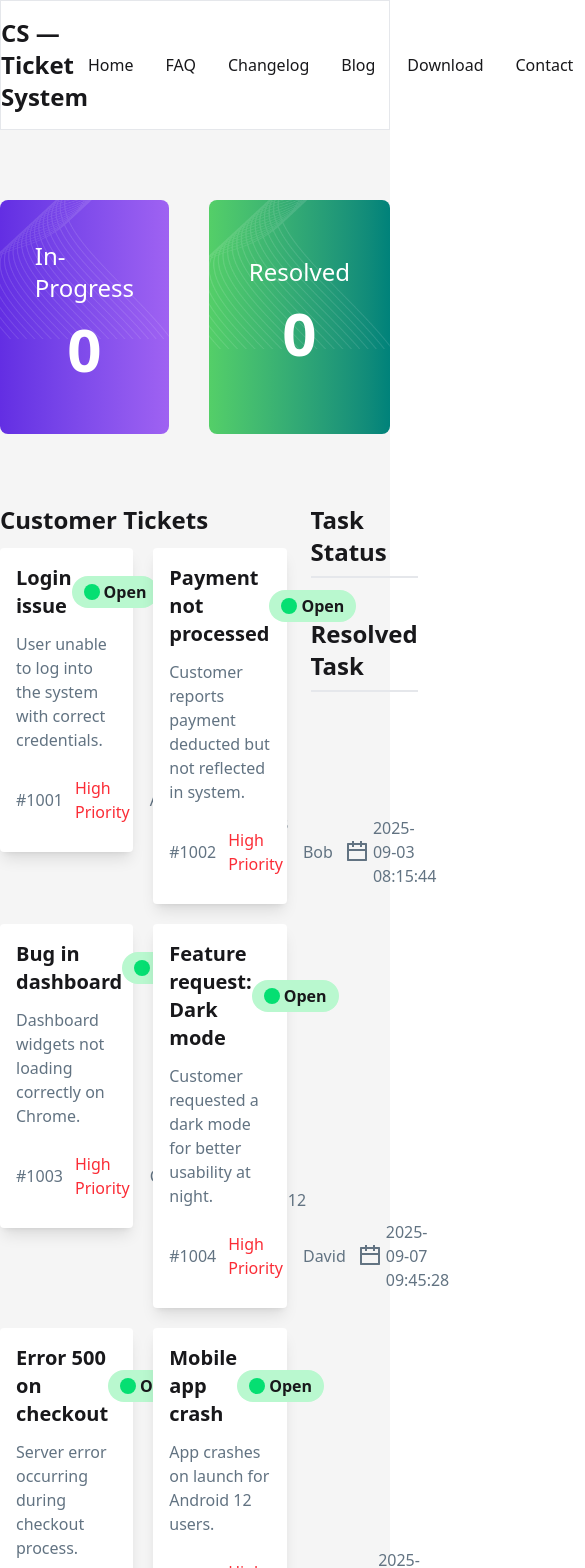
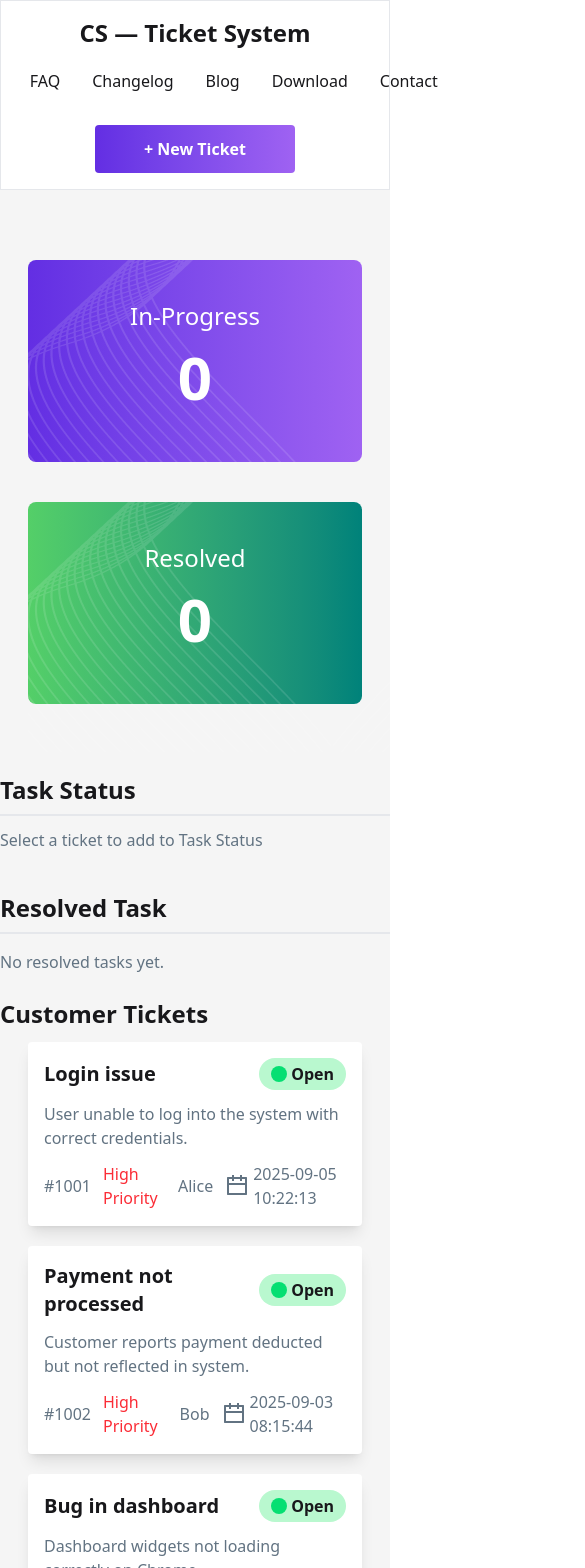
Before and after one commit to Sultanmia22/customer-support-zone, a React (Vite) app: page / in a window 390 px wide. Shown: the top 1568 px of the page, 585 px wide, since content can reach past the window. Built offline with nearby package versions, Linux system fonts and the light colour scheme.

Commit message:
added mobile  responsive layout

```diff
--- a/src/Components/Card.jsx
+++ b/src/Components/Card.jsx
@@ -1,38 +1,58 @@
-import React, { useState } from 'react';
-import celanderImg from '../assets/ri_calendar-line.png'
-import { toast } from 'react-toastify';
+import React, { useState } from "react";
+import celanderImg from "../assets/ri_calendar-line.png";
+import { toast } from "react-toastify";
 
-const Card = ({data,handleData}) => {
-     const [statuses,setStutas] = useState(false)
+const Card = ({ data, handleData, handleTaskInfo }) => {
+  const [statuses, setStutas] = useState(false);
 
   const handlegetData = (data) => {
-    setStutas(true)
-    toast(' In Progress ')
-    handleData(data)
-
-   }
+    setStutas(true);
+    toast(" In Progress ");
+    handleData(data);
+    handleTaskInfo(true);
+  };
   return (
     <div>
-             <div onClick={()=> handlegetData(data)} className=' rounded-sm p-4 bg-white shadow-lg'>
-
-            <div className='flex justify-between items-center'>
+      <div
+        onClick={() => handlegetData(data)}
+        className=" rounded-sm p-4 bg-white shadow-lg mx-7 md:mx-0 "
+      >
+        <div className="flex justify-between items-center">
           <h2 className={`text-xl font-semibold `}> {data.title} </h2>
-                <div className={`flex items-center gap-1 ${statuses == false ? 'bg-green-200' : 'bg-yellow-100'} px-3 py-1 rounded-full`}>
-                    <div className={`w-4 h-4 ${statuses == false ? 'bg-green-400' : 'bg-amber-300'} rounded-full`}></div>
-                    <h2 className={`font-semibold`}> {statuses ? 'In Progress' : data.status} </h2>
+          <div
+            className={`flex items-center gap-1 ${
+              statuses == false ? "bg-green-200" : "bg-yellow-100"
+            } px-3 py-1 rounded-full`}
+          >
+            <div
+              className={`w-4 h-4 ${
+                statuses == false ? "bg-green-400" : "bg-amber-300"
+              } rounded-full`}
+            ></div>
+            <h2 className={`font-semibold`}>
+              {" "}
+              {statuses ? "In Progress" : data.status}{" "}
+            </h2>
           </div>
         </div>
 
-            <p className='my-3 text-[#627382]'> {data.description} </p>
+        <p className="my-3 text-[#627382]"> {data.description} </p>
 
-            <div className='flex justify-between items-center gap-5'>
-                <div className='flex items-center gap-3 text-[#627382]'>
+        <div className="flex justify-between items-center gap-5">
+          <div className="flex items-center gap-3 text-[#627382]">
             <p> #{data.id} </p>
-                    <h2 className={`${statuses == false ? 'text-red-500' : 'text-amber-400'}`} >  {statuses ? 'Medium' : data.priority}  </h2>
+            <h2
+              className={`${
+                statuses == false ? "text-red-500" : "text-amber-400"
+              }`}
+            >
+              {" "}
+              {statuses ? "Medium" : data.priority}{" "}
+            </h2>
           </div>
-                <div className='flex items-center gap-3 text-[#627382]'>
+          <div className="flex items-center gap-3 text-[#627382]">
             <h2> {data.customer} </h2>
-                    <div className='flex items-center gap-1'>
+            <div className="flex items-center gap-1">
               <img src={celanderImg} alt="" />
               {data.createdAt}
             </div>
--- a/src/Components/Countbox.jsx
+++ b/src/Components/Countbox.jsx
@@ -6,8 +6,8 @@ const Countbox = ({clickedData,resolve}) => {
   const clickData = clickedData
 
   return (
-    <div className="max-w-[1440px] mx-auto flex gap-10 my-[70px] ">
-      <div className=" relative flex-1 flex justify-center items-center  flex-col p-10 bg-gradient-to-r from-[#632EE3] to-[#9F62F2] text-white rounded-lg overflow-hidden">
+    <div className="max-w-[1440px] mx-auto flex md:flex-row flex-col gap-10 my-[70px]  ">
+      <div className=" relative flex-1 flex justify-center items-center  flex-col p-10 bg-gradient-to-r from-[#632EE3] to-[#9F62F2] text-white rounded-lg overflow-hidden mx-7 md:mx-0">
 
         <div className=" flex justify-between absolute top-0  h-auto ">
           <img src={bgImg1} alt="vector"  />
@@ -18,7 +18,7 @@ const Countbox = ({clickedData,resolve}) => {
         <span className="text-[60px] font-semibold "> {clickData.length} </span>
       </div>
 
-      <div className=" relative flex-1 flex justify-center items-center  flex-col p-10 bg-gradient-to-r from-[#54CF68] to-[#00827A] text-white rounded-lg ">
+      <div className=" relative flex-1 flex justify-center items-center  flex-col p-10 bg-gradient-to-r from-[#54CF68] to-[#00827A] text-white rounded-lg mx-7 md:mx-0 ">
 
         <div className=" flex justify-between absolute top-0  h-auto ">
           <img src={bgImg1} alt="vector"  />
--- a/src/Components/IssueCard.jsx
+++ b/src/Components/IssueCard.jsx
@@ -1,6 +1,6 @@
 
 import Card from './Card';
-const IssueCard = ({currentData,handleData}) => {
+const IssueCard = ({currentData,handleData , handleTaskInfo}) => {
 
 
 
@@ -11,13 +11,13 @@ const IssueCard = ({currentData,handleData}) => {
 
         <div>
             <h1 className='text-2xl font-semibold mb-3 '>Customer Tickets</h1>
-           <div  className='grid grid-cols-2 gap-5'>
+           <div  className='grid md:grid-cols-2 grid-cols-1 gap-5'>
              {
               currentData.map( data => <Card
                 key={data.id}
                 data={data}
                 handleData={handleData}
-
+               handleTaskInfo={handleTaskInfo}
                 ></Card> )
             }
            </div>
--- a/src/Components/IssueManagement.jsx
+++ b/src/Components/IssueManagement.jsx
@@ -36,10 +36,17 @@ const handleRemove = (removeData) => {
 //! Remove card function
 
 const handleCard = (cardData) => {
-   const filterData = currentData.filter( filterItem => filterItem.customer !== cardData.customer )
+   const filterData = currentData.filter( filterItem => filterItem.id !== cardData.id )
    setCurrentData(filterData)
 }
 
+//! Task info
+
+const [infoSta,setInfoSta] = useState(false)
+
+const handleTaskInfo = (sta) => {
+   setInfoSta(sta)
+}
 
   return (
     <div className=" max-w-[1440px] mx-auto ">
@@ -49,18 +56,18 @@ const handleCard = (cardData) => {
       ></Countbox>
 
 
-      <div className="grid grid-cols-12 gap-6 mb-[80px]">
+      <div className="grid md:grid-cols-12 gap-6 mb-[80px]">
 
-      <div className=" grid col-span-9">
+      <div className=" grid md:col-span-9 order-2">
            <IssueCard
           currentData={currentData}
           handleData={handleData}
           resolve={resolve}
-
+          handleTaskInfo={handleTaskInfo}
           ></IssueCard>
       </div>
 
-        <div className=" grid col-span-3 ">
+        <div className=" grid md:col-span-3 order-1 ">
 
           <IssueTask
            clickedData={clickedData}
@@ -68,6 +75,8 @@ const handleCard = (cardData) => {
            resolve={resolve}
            handleRemove={handleRemove}
           handleCard={handleCard}
+          infoSta={infoSta}
+
           ></IssueTask>
         </div>
 
--- a/src/Components/IssueTask.jsx
+++ b/src/Components/IssueTask.jsx
@@ -1,23 +1,31 @@
-import React from 'react';
+
 import TaskCard from './TaskCard';
 import ResolveCard from './ResolveCard';
+import { useState } from 'react';
 
-const IssueTask = ({clickedData,handleResolveData,resolve,handleRemove,handleCard}) => {
+const IssueTask = ({clickedData,handleResolveData,resolve,handleRemove,handleCard , infoSta}) => {
   const data = clickedData
+  const [resSolveTaskInfo, setResolveTaskInfo] = useState(false)
+  const handleResolveTaskInfo = (reSolvTaskInfo) => {
+      setResolveTaskInfo(reSolvTaskInfo)
+  }
     return (
      <div>
       <h2 className='text-2xl font-semibold mb-3 border-b-2 border-gray-200  pb-2 '>Task Status</h2>
+      <p className='text-[#627382]'> {infoSta == true ? '' : 'Select a ticket to add to Task Status'} </p>
        {
         data.map( taskData => <TaskCard
         taskData={taskData}
         handleResolveData={handleResolveData}
         handleRemove={handleRemove}
         handleCard={handleCard}
+        handleResolveTaskInfo={handleResolveTaskInfo}
         ></TaskCard> )
        }
 
        <div>
         <h2 className='text-2xl font-semibold mb-4 mt-10 border-b-2 border-gray-200  pb-2 '>Resolved Task</h2>
+        <p className='text-[#627382]'> {resSolveTaskInfo == true ? ' ' : 'No resolved tasks yet.'} </p>
         <div>
           {
             resolve.map(reData => <ResolveCard
--- a/src/Components/Navbar.jsx
+++ b/src/Components/Navbar.jsx
@@ -3,13 +3,13 @@ import React from 'react';
 const Navbar = () => {
     return (
         <div className=' bg-[#FFFFFF]  py-4 border-1 border-gray-200'>
-            <nav className='flex justify-between items-center max-w-[1440px] mx-auto'>
-                <div>
-                    <h2 className='text-2xl font-bold' >CS — Ticket System</h2>
+            <nav className='flex  md:flex-row flex-col justify-center md:justify-between md:items-center max-w-[1440px] mx-auto'>
+                <div className='text-center md:text-start'>
+                    <h2 className='text-2xl font-bold md:text-center mb-5 md:m-0' >CS — Ticket System</h2>
                 </div>
 
-                <div className='flex gap-8 items-center'>
-                    <ul className='flex space-x-8 items-center'>
+                <div className='flex  flex-col md:flex-row gap-8 md:items-center'>
+                    <ul className='flex space-x-8 items-center justify-center md:justify-start '>
                         <li>Home</li>
                         <li>FAQ</li>
                         <li>Changelog</li>
@@ -17,7 +17,7 @@ const Navbar = () => {
                         <li>Download</li>
                         <li>Contact</li>
                     </ul>
-                      <button className='bg-linear-to-l from-[#9F62F2] to-[#632EE3] px-4 py-3 rounded-sm font-bold text-white ' > <span>+</span> New Ticket </button>
+                      <button className='bg-linear-to-l from-[#9F62F2] to-[#632EE3] px-4 py-3 rounded-sm font-bold text-white w-[200px] md:w-full mx-auto' > <span>+</span> New Ticket </button>
                 </div>
             </nav>
         </div>
--- a/src/Components/ResolveCard.jsx
+++ b/src/Components/ResolveCard.jsx
@@ -5,10 +5,10 @@ const ResolveCard = ({ reData }) => {
 <div>
 
 
-       <div className="bg-[#E0E7FF] p-5 text-start  font-semibold mt-3 rounded-lg text-gray-900">
+       <div className="bg-[#E0E7FF] p-5 md:text-start  font-semibold mt-3 rounded-lg text-gray-900 text-center mx-7 md:mx-0 ">
             <h2> {reData.title} </h2>
 
-           <div className="flex items-center gap-2">
+           <div className="flex items-center gap-2 justify-center md:justify-start">
               <img src={doneImg} alt="" className="w-5" />
               <p>Completed</p>
            </div>
--- a/src/Components/TaskCard.jsx
+++ b/src/Components/TaskCard.jsx
@@ -1,16 +1,17 @@
 import React from 'react';
 import { toast } from 'react-toastify';
 
-const TaskCard = ({taskData,handleResolveData,handleRemove,handleCard}) => {
+const TaskCard = ({taskData,handleResolveData,handleRemove,handleCard , handleResolveTaskInfo}) => {
     const handleResolve = (data) => {
         toast('Completed')
         handleResolveData(data)
         handleRemove(data)
        handleCard(data)
+       handleResolveTaskInfo(true)
     }
     return (
         <div>
-           <div className='bg-white shadow-md p-3 rounded-lg mb-3'>
+           <div className='bg-white shadow-md p-3 rounded-lg mb-3 text-center md:text-start mx-7 md:mx-0 '>
               <h2 className='text-xl font-bold'> {taskData.title} </h2>
               <button onClick={() => handleResolve(taskData)} className='btn rounded-lg bg-[#02A53B] w-full text-white mt-2 '>Complete</button>
            </div>
```
Also changed, not shown: src/Components/Footer.jsx (+15 -15 lines), 1 other file (tests, documents, lock files or other folders). Lines whose indentation alone changed are shown as unchanged.
